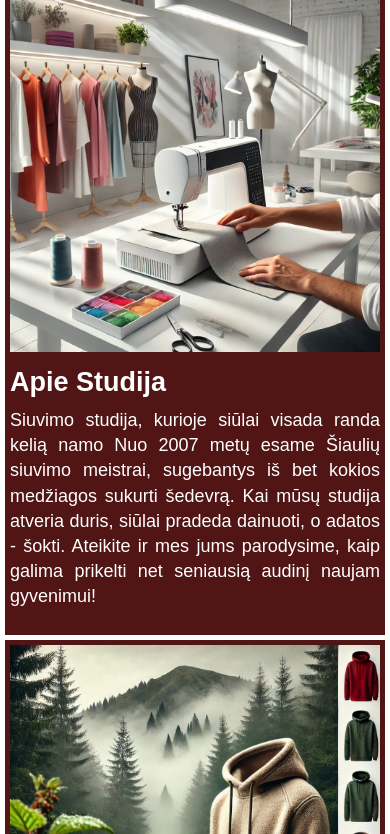
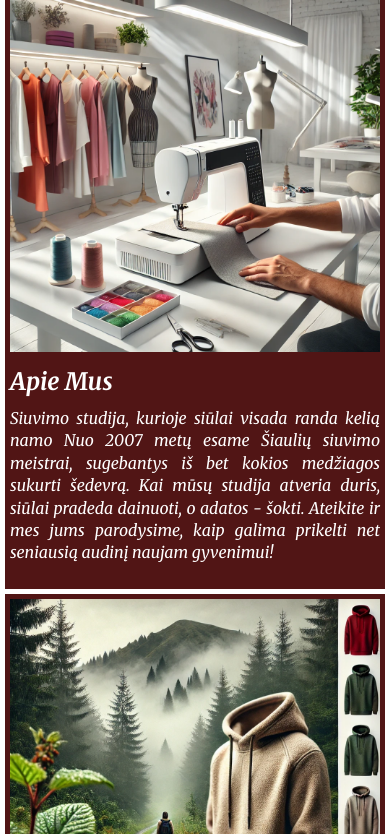
Before and after one commit to tomaskls/siuvimo_studija_2, a website: page index.html in a window 390 px wide. Shown: the part 108-942 px from the top of the page. Drawn offline with Linux system fonts and the light colour scheme.

Commit message:
font merri

```diff
--- a/css/main.css
+++ b/css/main.css
@@ -1,19 +1,18 @@
+@import url('https://fonts.googleapis.com/css2?family=Merriweather:ital,wght@0,300;0,400;0,700;0,900;1,300;1,400;1,700;1,900&display=swap');
 @media (max-width:760px){
 *{
     margin: 0;
     padding: 0;
     box-sizing: border-box;
 }
+body{
+    font-family: "Merriweather", serif;
+    font-weight: 400;
+    font-style: italic;
+
+}
 html {
     scroll-behavior: smooth;
-}
-
-.josefin {
-  font-family: "Josefin Sans", sans-serif;
-  font-optical-sizing: auto;
-  font-weight: 400;
-  font-style: normal;
-  font-size: large;
 }
 .foto{
     width: 100%;
--- a/css/menu.css
+++ b/css/menu.css
@@ -69,7 +69,8 @@ main {
     align-items: center;
     justify-content: space-between;
     gap: 10px;
-    font-size: 0.75em;
+    /* font-size: 0.75em; */
+    /* font-weight: 700; */
     background-color: white;
 }
 .logo-img{
--- a/index.html
+++ b/index.html
@@ -15,7 +15,7 @@
 <meta name="msapplication-TileColor" content="#da532c">
 <meta name="theme-color" content="#ffffff">
 </head>
-<body class="josefin">
+<body>
     <div class="overlay"></div>
     <header>
         <nav class="sideMenu">
@@ -72,7 +72,7 @@
             <div class="mainContainer">
                 <div class="container">
                     <a class="alink" href=""><img class="img" src="./img/studija.png" alt="Siuvimo studija siauliu mieste"></a>
-                    <h2>Apie Studija</h2>
+                    <h2>Apie Mus</h2>
                     <p>Siuvimo studija, kurioje siūlai visada randa kelią namo Nuo 2007 metų esame Šiaulių siuvimo meistrai, sugebantys iš bet kokios medžiagos sukurti šedevrą. Kai mūsų studija atveria duris, siūlai pradeda dainuoti, o adatos - šokti. Ateikite ir mes jums parodysime, kaip galima prikelti net seniausią audinį naujam gyvenimui!</p>
                 </div>
                 <div class="container">
```
